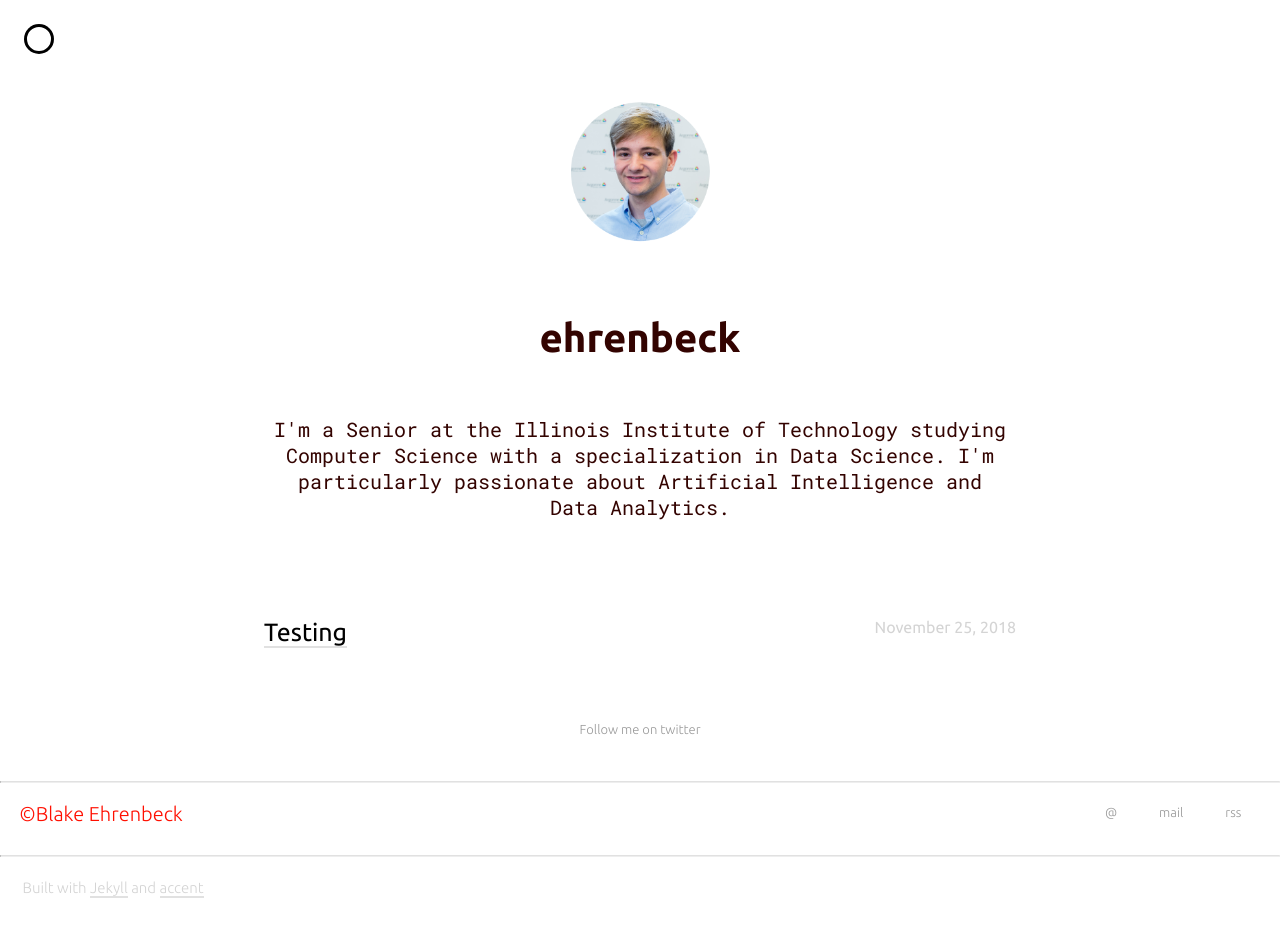
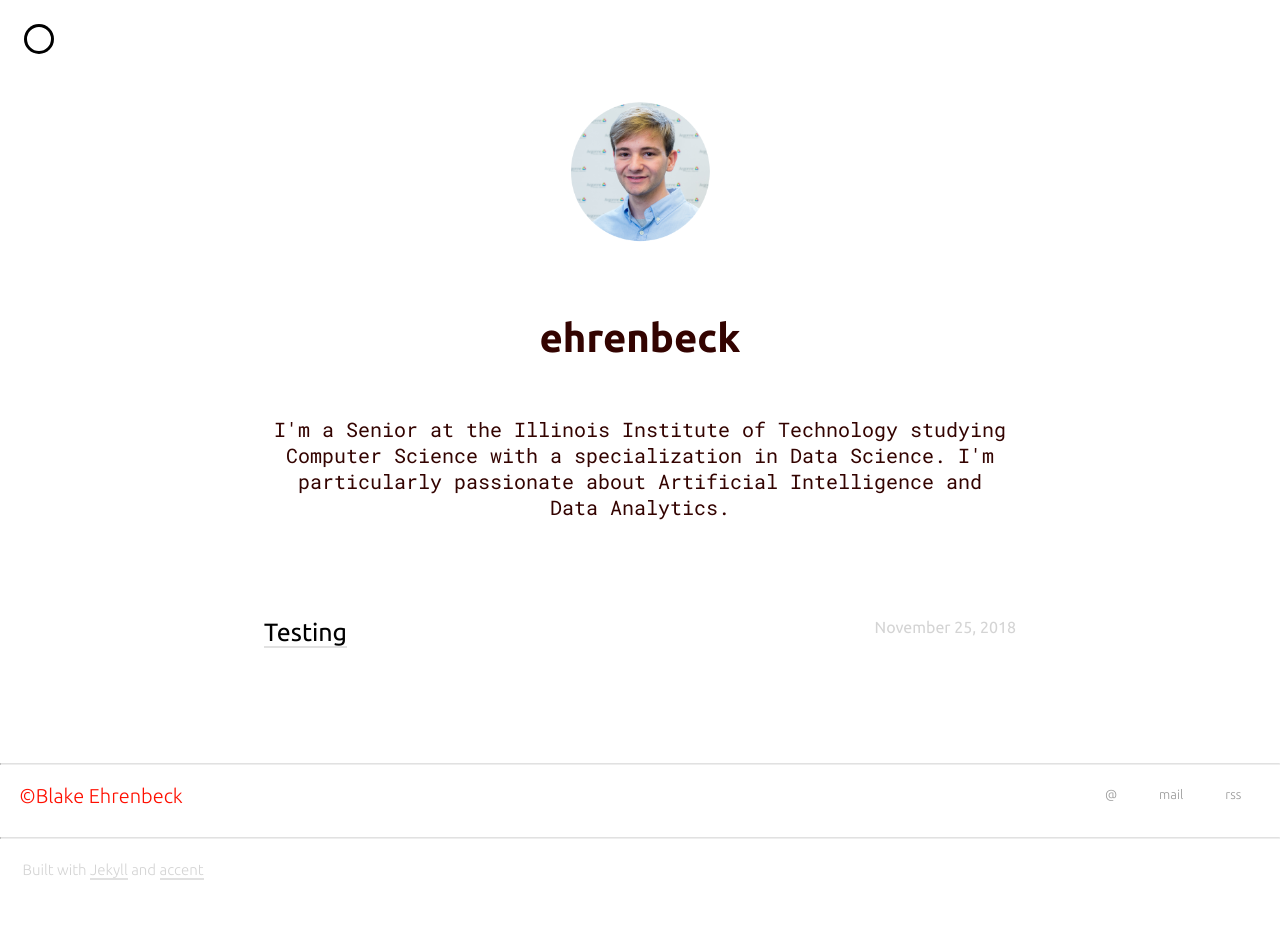
Before and after one commit to ehrenbeck/ehrenbeck.github.io, a Jekyll site: the page built from index.html, in a window 1280 px wide. Built offline with Jekyll 4.4.1, drawn with Linux system fonts in a browser that asks for light colours; nearby versions of some CDN libraries; the list of posts is cut into pages by our own code.

Commit message:
Update footer.html

```diff
--- a/_includes/footer.html
+++ b/_includes/footer.html
@@ -3,9 +3,6 @@
     {% include suggestion.html %}
     {% if page.url == "/about" or paginator.total_pages == 1 or page.url == "/404" %}
         <div class="container" style="text-align: center; margin-bottom: 20px">
-            <a target="_blank" class="button" href="https://twitter.com/{{ site.twitter_username }}">
-                Follow me on twitter
-            </a>
         </div>
     {% endif %}
     <hr />
```
